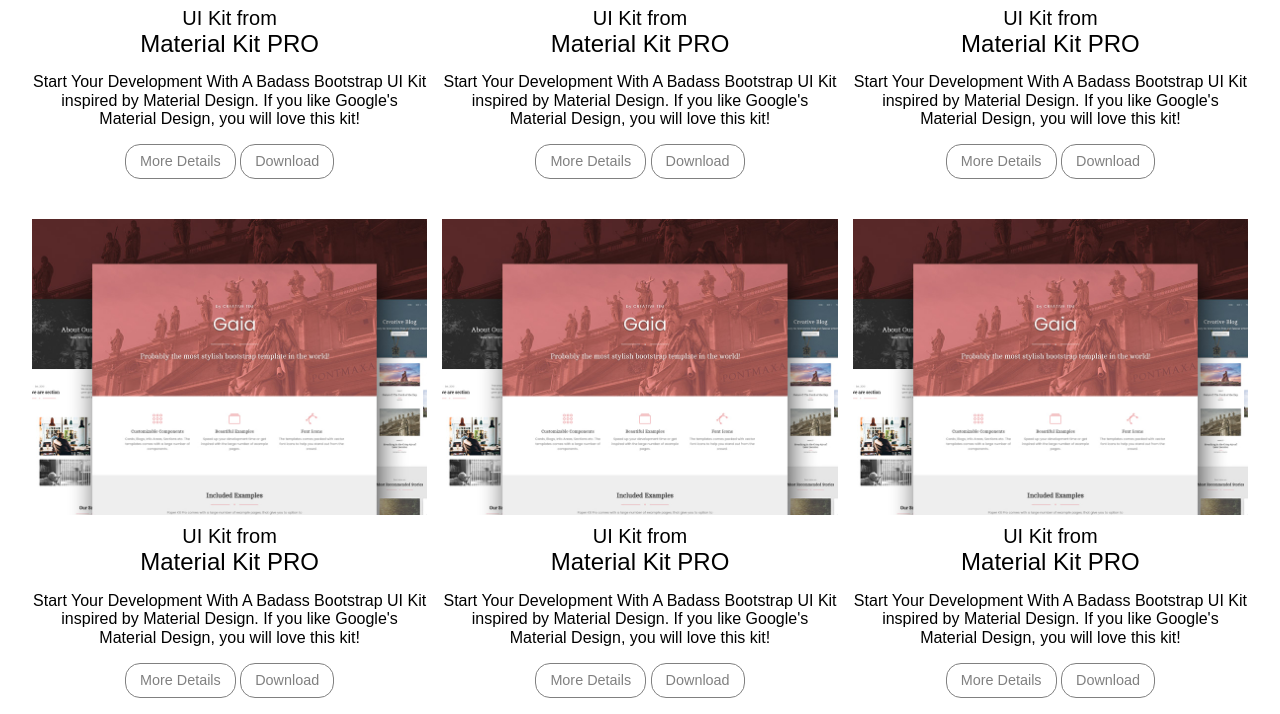
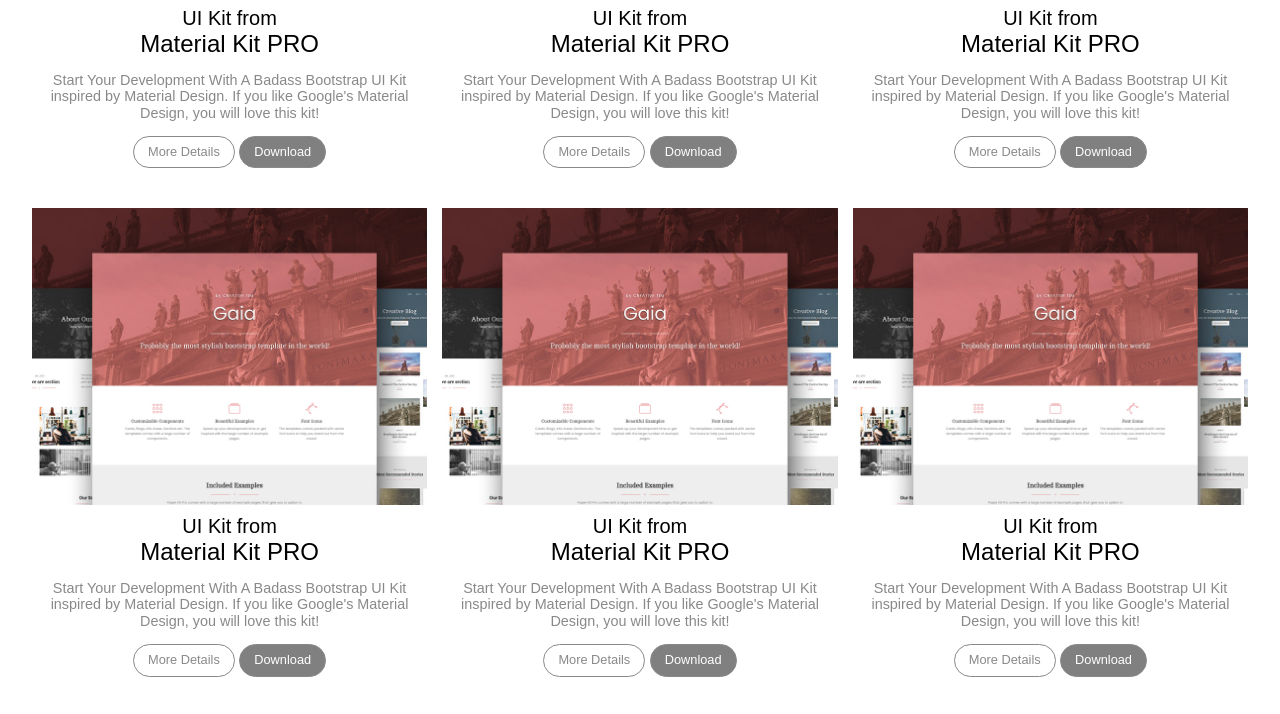
Before and after one commit to natavega/mi-repositorio1, a website: page index.html in a window 1280 px wide. Shown: the part 2726-3440 px from the top of the page. Drawn offline with nearby package versions, Linux system fonts and the light colour scheme; files that its build step writes are made by us from their sources; files whose address does not match are found by name.

Commit message:
ajustando seccion premium

```diff
--- a/src/sass/index.scss
+++ b/src/sass/index.scss
@@ -109,16 +109,23 @@
 				font-weight: normal;
 				margin: 0;
 			}
+			.text{
+				color: #898989;
+				font-size: 0.9em;
+
+			}
 			.contentButtons{
 				button{
-					border: 1px solid grey;
-					border-radius: 15px;
+					border: 1px solid #898989;
+					border-radius: 20px;
 					background: #FFFFFF;
 					padding: 8px 14px;
-					color: grey;
-					font-size: 0.9em;
-
-
+					color:#898989;
+					font-size: 0.8em;
+					&:nth-child(2){
+						background: gray;
+						color: white;
+					}
 				}
 			}
 		}
```
